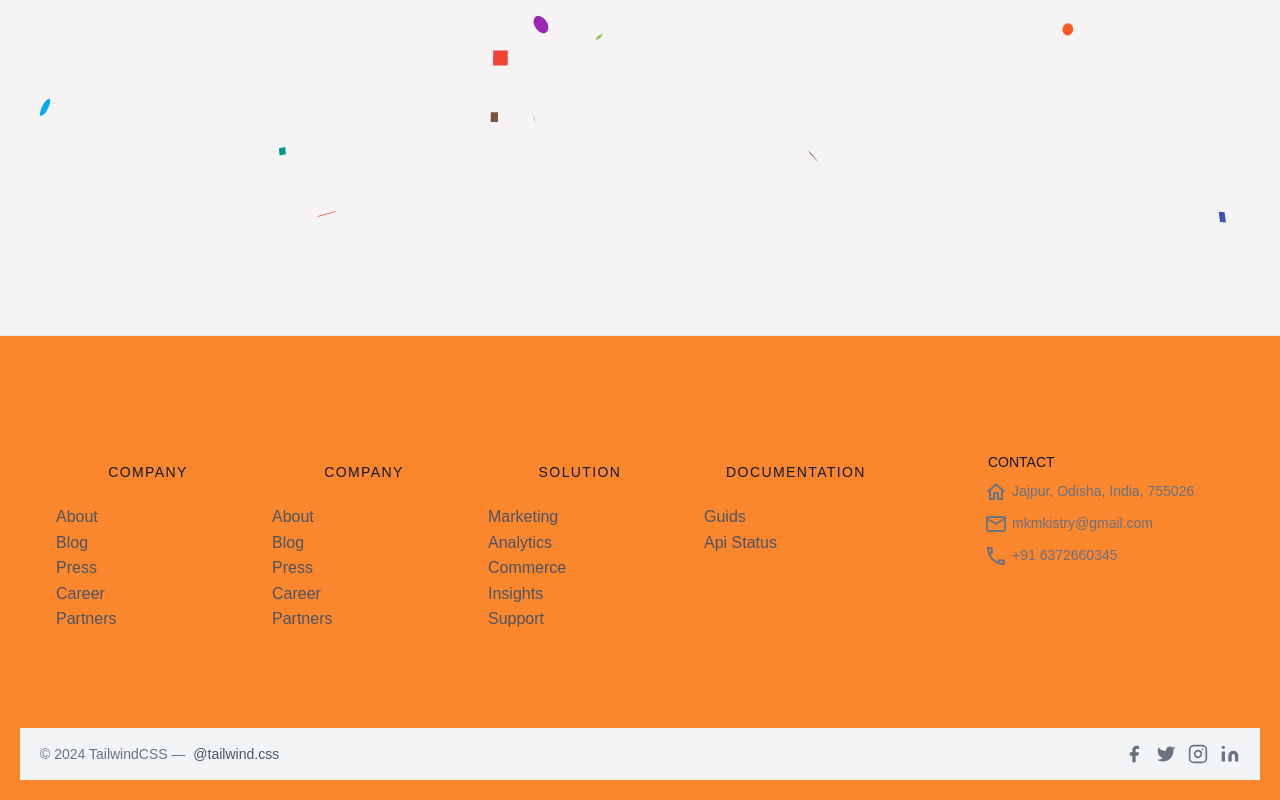
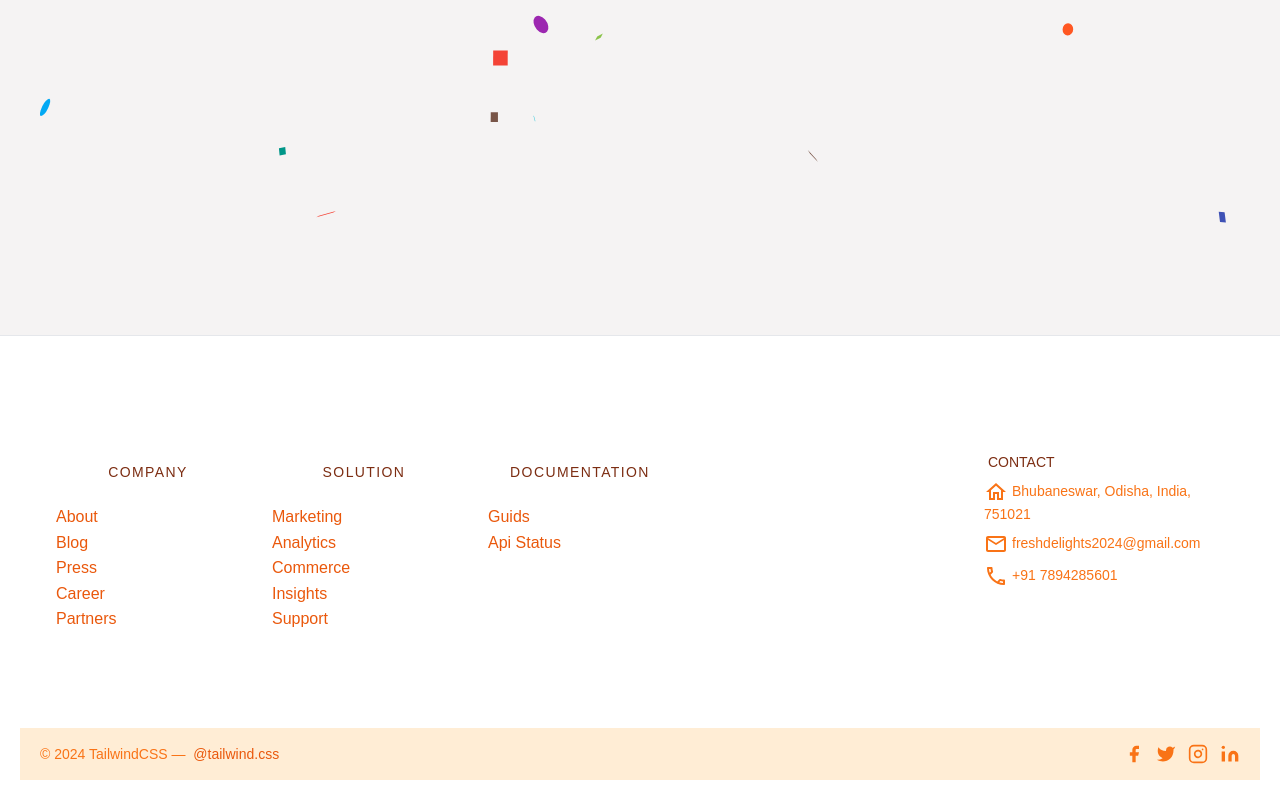
Before and after one commit to SatyajitSahu7/FreshDelights, a React (Create React App) app: page /PlacedOrder in a window 1280 px wide. Shown: the part 577-1377 px from the top of the page. Built offline with nearby package versions, Linux system fonts and the light colour scheme; no server answers; the database is empty.

Commit message:
update colors

```diff
--- a/src/components/Footer.jsx
+++ b/src/components/Footer.jsx
@@ -1,80 +1,70 @@
 import { HomeOutlined, MailOutlined,LocalPhoneOutlined } from "@mui/icons-material";
 const Footer = () => {
   return (
-    <footer className="text-gray-600 body-font border-t">
+    <footer className="text-orange-600 body-font border-t bg-white">
       <div className="container px-5 py-24 mx-auto flex md:items-center lg:items-start md:flex-row md:flex-nowrap flex-wrap flex-col">
         <div className="w-64 flex-shrink-0 md:mx-0 mx-auto text-center md:text-left md:mt-0 mt-10">
-          <a className="flex title-font font-medium items-center md:justify-start justify-center text-gray-900">
+          <a className="flex title-font font-medium items-center md:justify-start justify-center text-orange-900">
             <span className="ml-1 text-sm text-transform: uppercase">Contact</span>
           </a>
-          <p className="mt-2 text-sm text-gray-500"><HomeOutlined sx={{marginRight:"4px"}}/>Jajpur, Odisha, India, 755026</p>
-          <p className="mt-2 text-sm text-gray-500"><MailOutlined sx={{marginRight:"4px"}}/>mkmkistry@gmail.com</p>
-          <p className="mt-2 text-sm text-gray-500"><LocalPhoneOutlined sx={{marginRight:"4px"}}/>+91 6372660345</p>
+          <p className="mt-2 text-sm text-orange-500"><HomeOutlined sx={{marginRight:"4px"}}/>Bhubaneswar, Odisha, India, 751021</p>
+          <p className="mt-2 text-sm text-orange-500"><MailOutlined sx={{marginRight:"4px"}}/>freshdelights2024@gmail.com</p>
+          <p className="mt-2 text-sm text-orange-500"><LocalPhoneOutlined sx={{marginRight:"4px"}}/>+91 7894285601</p>
         </div>
         <div className="flex-grow flex flex-wrap md:pr-20 -mb-10 md:text-left text-center order-first">
           {/* Repeat the following block for each category */}
           <div className="lg:w-1/4 md:w-1/2 w-full px-4">
-            <h2 className="title-font font-medium text-gray-900 tracking-widest text-sm mb-3 text-transform: uppercase">Company</h2>
+            <h2 className="title-font font-medium text-orange-900 tracking-widest text-sm mb-3 text-transform: uppercase">Company</h2>
             <nav className="list-none mb-10">
-              <li><a className="text-gray-600 hover:text-gray-800 text-transform: capitalize">About</a></li>
-              <li><a className="text-gray-600 hover:text-gray-800 text-transform: capitalize">Blog</a></li>
-              <li><a className="text-gray-600 hover:text-gray-800 text-transform: capitalize">press</a></li>
-              <li><a className="text-gray-600 hover:text-gray-800 text-transform: capitalize">career</a></li>
-              <li><a className="text-gray-600 hover:text-gray-800 text-transform: capitalize">partners</a></li>
+              <li><a className="text-orange-600 hover:text-orange-800 text-transform: capitalize">About</a></li>
+              <li><a className="text-orange-600 hover:text-orange-800 text-transform: capitalize">Blog</a></li>
+              <li><a className="text-orange-600 hover:text-orange-800 text-transform: capitalize">press</a></li>
+              <li><a className="text-orange-600 hover:text-orange-800 text-transform: capitalize">career</a></li>
+              <li><a className="text-orange-600 hover:text-orange-800 text-transform: capitalize">partners</a></li>
             </nav>
           </div>
           <div className="lg:w-1/4 md:w-1/2 w-full px-4">
-            <h2 className="title-font font-medium text-gray-900 tracking-widest text-sm mb-3 text-transform: uppercase">Company</h2>
+            <h2 className="title-font font-medium text-orange-900 tracking-widest text-sm mb-3 text-transform: uppercase">solution</h2>
             <nav className="list-none mb-10">
-              <li><a className="text-gray-600 hover:text-gray-800 text-transform: capitalize">About</a></li>
-              <li><a className="text-gray-600 hover:text-gray-800 text-transform: capitalize">Blog</a></li>
-              <li><a className="text-gray-600 hover:text-gray-800 text-transform: capitalize">press</a></li>
-              <li><a className="text-gray-600 hover:text-gray-800 text-transform: capitalize">career</a></li>
-              <li><a className="text-gray-600 hover:text-gray-800 text-transform: capitalize">partners</a></li>
+              <li><a className="text-orange-600 hover:text-orange-800 text-transform: capitalize">marketing</a></li>
+              <li><a className="text-orange-600 hover:text-orange-800 text-transform: capitalize">analytics</a></li>
+              <li><a className="text-orange-600 hover:text-orange-800 text-transform: capitalize">commerce</a></li>
+              <li><a className="text-orange-600 hover:text-orange-800 text-transform: capitalize">insights</a></li>
+              <li><a className="text-orange-600 hover:text-orange-800 text-transform: capitalize">support</a></li>
             </nav>
           </div>
           <div className="lg:w-1/4 md:w-1/2 w-full px-4">
-            <h2 className="title-font font-medium text-gray-900 tracking-widest text-sm mb-3 text-transform: uppercase">solution</h2>
+            <h2 className="title-font font-medium text-orange-900 tracking-widest text-sm mb-3 text-transform: uppercase">documentation</h2>
             <nav className="list-none mb-10">
-              <li><a className="text-gray-600 hover:text-gray-800 text-transform: capitalize">marketing</a></li>
-              <li><a className="text-gray-600 hover:text-gray-800 text-transform: capitalize">analytics</a></li>
-              <li><a className="text-gray-600 hover:text-gray-800 text-transform: capitalize">commerce</a></li>
-              <li><a className="text-gray-600 hover:text-gray-800 text-transform: capitalize">insights</a></li>
-              <li><a className="text-gray-600 hover:text-gray-800 text-transform: capitalize">support</a></li>
-            </nav>
-          </div>
-          <div className="lg:w-1/4 md:w-1/2 w-full px-4">
-            <h2 className="title-font font-medium text-gray-900 tracking-widest text-sm mb-3 text-transform: uppercase">documentation</h2>
-            <nav className="list-none mb-10">
-              <li><a className="text-gray-600 hover:text-gray-800 text-transform: capitalize">Guids</a></li>
-              <li><a className="text-gray-600 hover:text-gray-800 text-transform: capitalize">api status</a></li>
+              <li><a className="text-orange-600 hover:text-orange-800 text-transform: capitalize">Guids</a></li>
+              <li><a className="text-orange-600 hover:text-orange-800 text-transform: capitalize">api status</a></li>
             </nav>
           </div>
           {/* End of category block */}
         </div>
       </div>
-      <div className="bg-gray-100">
+      <div className="bg-orange-100">
         <div className="container mx-auto py-4 px-5 flex flex-wrap flex-col sm:flex-row">
-          <p className="text-gray-500 text-sm text-center sm:text-left">© 2024 TailwindCSS — <a href="#" rel="noopener noreferrer" className="text-gray-600 ml-1" target="_blank">@tailwind.css</a></p>
+          <p className="text-orange-500 text-sm text-center sm:text-left">© 2024 TailwindCSS — <a href="#" rel="noopener noreferrer" className="text-orange-600 ml-1" target="_blank">@tailwind.css</a></p>
           <span className="inline-flex sm:ml-auto sm:mt-0 mt-2 justify-center sm:justify-start">
             {/* Replace the following SVG elements with your preferred social media icons */}
-            <a className="text-gray-500">
+            <a className="text-orange-500">
               <svg fill="currentColor" strokeLinecap="round" strokeLinejoin="round" strokeWidth="2" className="w-5 h-5" viewBox="0 0 24 24">
                 <path d="M18 2h-3a5 5 0 00-5 5v3H7v4h3v8h4v-8h3l1-4h-4V7a1 1 0 011-1h3z"></path>
               </svg>
             </a>
-            <a className="ml-3 text-gray-500">
+            <a className="ml-3 text-orange-500">
               <svg fill="currentColor" strokeLinecap="round" strokeLinejoin="round" strokeWidth="2" className="w-5 h-5" viewBox="0 0 24 24">
                 <path d="M23 3a10.9 10.9 0 01-3.14 1.53 4.48 4.48 0 00-7.86 3v1A10.66 10.66 0 013 4s-4 9 5 13a11.64 11.64 0 01-7 2c9 5 20 0 20-11.5a4.5 4.5 0 00-.08-.83A7.72 7.72 0 0023 3z"></path>
               </svg>
             </a>
-            <a className="ml-3 text-gray-500">
+            <a className="ml-3 text-orange-500">
               <svg fill="none" stroke="currentColor" strokeLinecap="round" strokeLinejoin="round" strokeWidth="2" className="w-5 h-5" viewBox="0 0 24 24">
                 <rect width="20" height="20" x="2" y="2" rx="5" ry="5"></rect>
                 <path d="M16 11.37A4 4 0 1112.63 8 4 4 0 0116 11.37zm1.5-4.87h.01"></path>
               </svg>
             </a>
-            <a className="ml-3 text-gray-500">
+            <a className="ml-3 text-orange-500">
               <svg fill="currentColor" stroke="currentColor" strokeLinecap="round" strokeLinejoin="round" strokeWidth="0" className="w-5 h-5" viewBox="0 0 24 24">
                 <path stroke="none" d="M16 8a6 6 0 016 6v7h-4v-7a2 2 0 00-2-2 2 2 0 00-2 2v7h-4v-7a6 6 0 016-6zM2 9h4v12H2z"></path>
                 <circle cx="4" cy="4" r="2" stroke="none"></circle>
```
